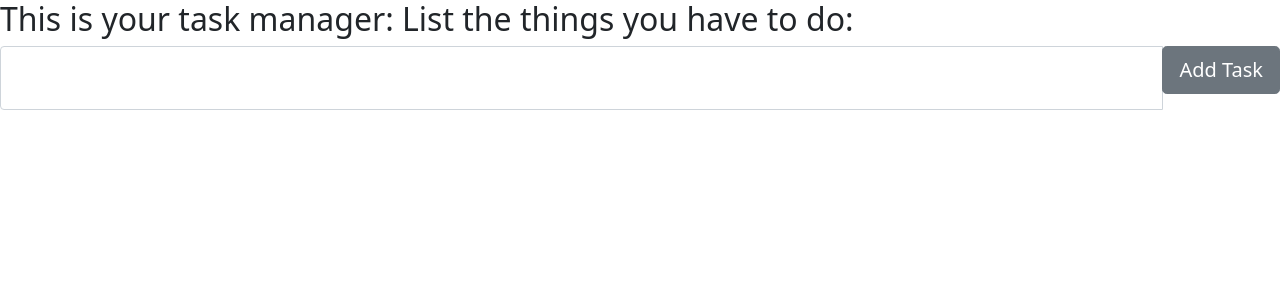
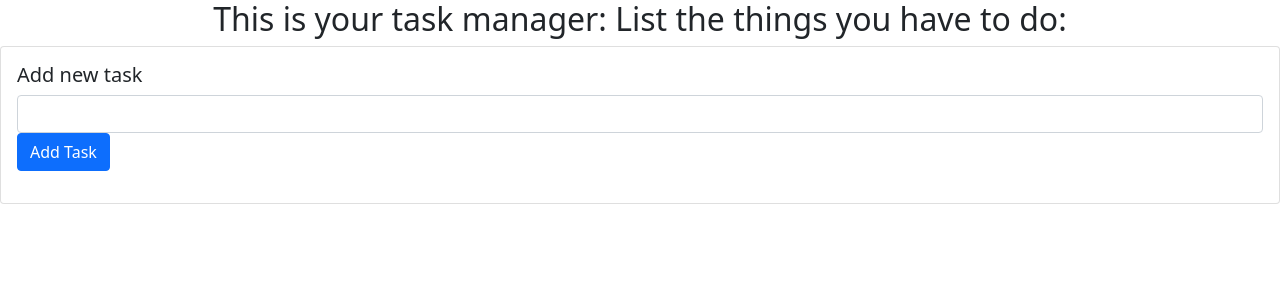
Before and after one commit to bladehu/88-todo_list, a Flask app: page / in a window 1280 px wide. Shown: the top 300 px of the page. Run offline with Flask 2, Linux system fonts and the light colour scheme; data that the repository does not hold is empty; some libraries are stand-ins or nearby versions.

Commit message:
Rebranded  - new style  - cards

```diff
--- a/templates/index.html
+++ b/templates/index.html
@@ -11,56 +11,49 @@
     <title>ToDo List</title>
   </head>
   <body>
+    <div class="text-center">
         <h2>This is your task manager: List the things you have to do:</h2>
+    </div>
+  <div class="row">
       {% for task in tasks: %}
-
-        <div class="card text-center">
+          <div class="col-sm-6">
+            <div class="card text-center border-dark">
                 {% if task.active %}
                     <div class="card-header bg-info">
                           Task #{{ task.id }}
+                          <h5 class="card-title">{{ task.task }}</h5>
                     </div>
+                {% else %}
+                    <div class="card-header bg-success text-decoration-line-through">
+                          Task #{{ task.id }}
+                          <h5 class="card-title">{{ task.task }}</h5>
+                    </div>
+                {% endif %}
                 <div class="card-body">
-
-                    <h5 class="card-title">{{ task.task }}</h5>
-                {% else %}
-                <div class="card-header bg-success">
-                Task #{{ task.id }}
-            </div>
-            <div class="card-body">
-                    <p class="text-decoration-line-through">{{ task.task }}</p>
-                {% endif %}
-                <div class="d-grid gap-2 d-md-flex justify-content-md-start">
-                    <a href="{{ url_for('finish_task', task_id=task.id) }} " class="form-check-input"></a>
-                </div>
-                <div class="d-grid gap-2 d-md-flex justify-content-md-end">
-                    <a href="{{ url_for('delete_task', task_id=task.id) }}" class="btn-close"></a>
-                </div>
-            </div>
-            <div class="card-footer text-muted">
-                {{ task.date }}
+                    <p class="card-text">...</p>
+                <a href="{{ url_for('finish_task', task_id=task.id) }}" class="btn btn-primary">Task done</a>
+                  <div class="clearfix">
+                    <span class="float-start">{{ task.date }}</span>
+                    <span class="float-end"><a href="{{ url_for('delete_task', task_id=task.id) }}" class="btn-close"></a></span>
                </div>
               </div>
             </div>
 
+          </div>
+      {% endfor %}
+    </div>
 
-    {% endfor %}
     <form action="{{ url_for('home') }}" method="POST">
-        <div class="input-group mb-3">
+        <div class="card">
+            <div class="card-body">
+                <h5 class="card-title">Add new task</h5>
                 <input type="text" class="form-control" name="task" aria-label="Text input with checkbox">
-              <div class="col-auto">
-                <button type="submit" class="btn btn-secondary mb-3 btn-lg">Add Task</button>
+                <button type="submit" class="btn btn-primary mb-3">Add Task</button>
             </div>
         </div>
     </form>
-    <!-- Optional JavaScript; choose one of the two! -->
-
-    <!-- Option 1: Bootstrap Bundle with Popper -->
     <script src="https://cdn.jsdelivr.net/npm/bootstrap@5.0.2/dist/js/bootstrap.bundle.min.js" integrity="sha384-MrcW6ZMFYlzcLA8Nl+NtUVF0sA7MsXsP1UyJoMp4YLEuNSfAP+JcXn/tWtIaxVXM" crossorigin="anonymous"></script>
 
-    <!-- Option 2: Separate Popper and Bootstrap JS -->
-    <!--
-    <script src="https://cdn.jsdelivr.net/npm/@popperjs/core@2.9.2/dist/umd/popper.min.js" integrity="sha384-IQsoLXl5PILFhosVNubq5LC7Qb9DXgDA9i+tQ8Zj3iwWAwPtgFTxbJ8NT4GN1R8p" crossorigin="anonymous"></script>
-    <script src="https://cdn.jsdelivr.net/npm/bootstrap@5.0.2/dist/js/bootstrap.min.js" integrity="sha384-cVKIPhGWiC2Al4u+LWgxfKTRIcfu0JTxR+EQDz/bgldoEyl4H0zUF0QKbrJ0EcQF" crossorigin="anonymous"></script>
-    -->
+
   </body>
 </html>
```
Also changed, not shown: todolist.db. Lines whose indentation alone changed are shown as unchanged.
